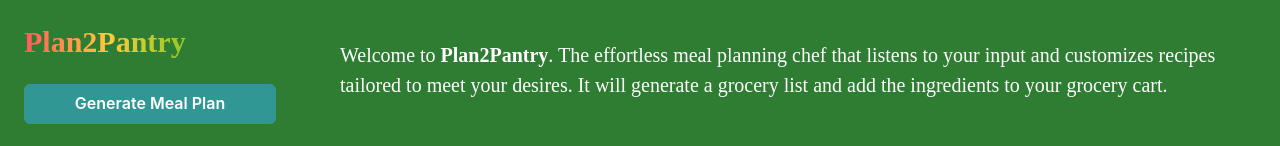
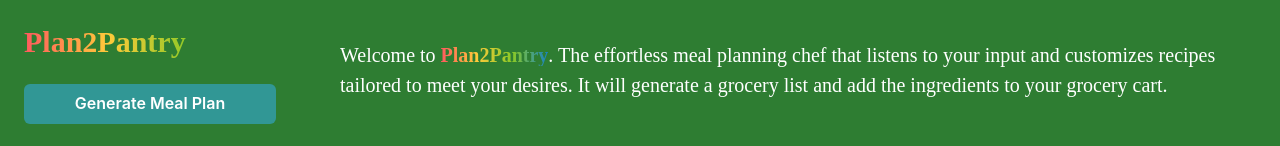
Before and after one commit to maa11235/meal-planner-frontend, a React (Create React App) app: page / in a window 1280 px wide. Shown: the top 146 px of the page. Built offline with nearby package versions, Linux system fonts and the light colour scheme.

Commit message:
colorful plan2pantryeverywhere

```diff
--- a/src/App.js
+++ b/src/App.js
@@ -21,6 +21,9 @@ const theme = extendTheme({
   },
 });
 
+// Gradient for Plan2Pantry text
+const planGradient = "linear(to-r, #ff595e, #ffca3a, #8ac926, #1982c4)";
+
 function MealPlannerApp() {
   const [mealPlan, setMealPlan] = useState("");
 
@@ -36,7 +39,7 @@ function MealPlannerApp() {
           <VStack align="stretch" spacing={6}>
             <Heading
               size="lg"
-              bgGradient="linear(to-r, #ff595e, #ffca3a, #8ac926, #1982c4)"
+              bgGradient={planGradient}
               bgClip="text"
               fontFamily="'Dancing Script', cursive"
             >
@@ -59,10 +62,19 @@ function MealPlannerApp() {
               fontFamily="'Dancing Script', cursive"
               color="white"
             >
-              Welcome to <b>Plan2Pantry</b>. The effortless meal planning chef
-              that listens to your input and customizes recipes tailored to meet
-              your desires. It will generate a grocery list and add the
-              ingredients to your grocery cart.
+              Welcome to{" "}
+              <Text
+                as="span"
+                bgGradient={planGradient}
+                bgClip="text"
+                fontWeight="bold"
+              >
+                Plan2Pantry
+              </Text>
+              . The effortless meal planning chef that listens to your input
+              and customizes recipes tailored to meet your desires. It will
+              generate a grocery list and add the ingredients to your grocery
+              cart.
             </Text>
           ) : (
             <Text fontSize="lg" color="white">
```
